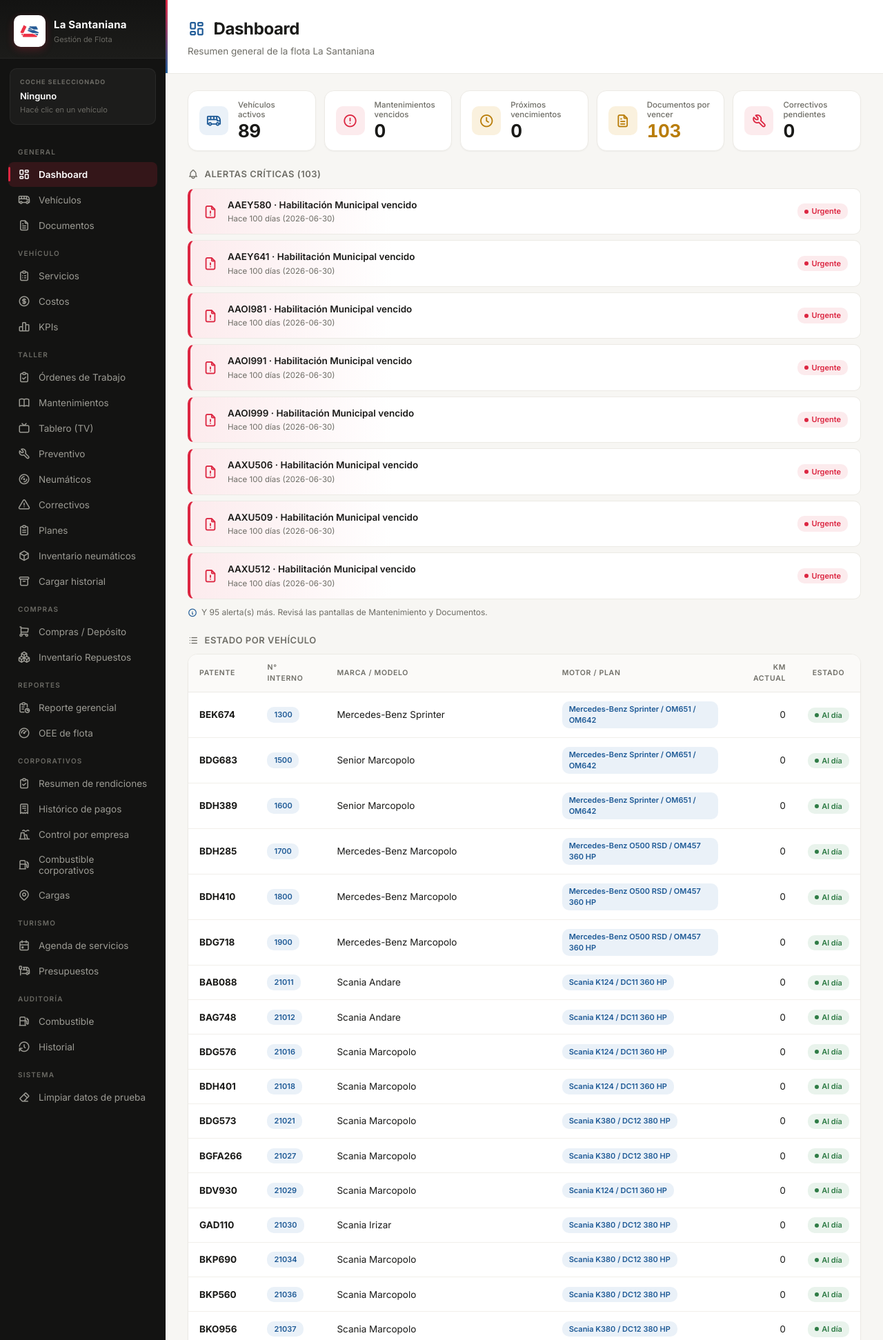
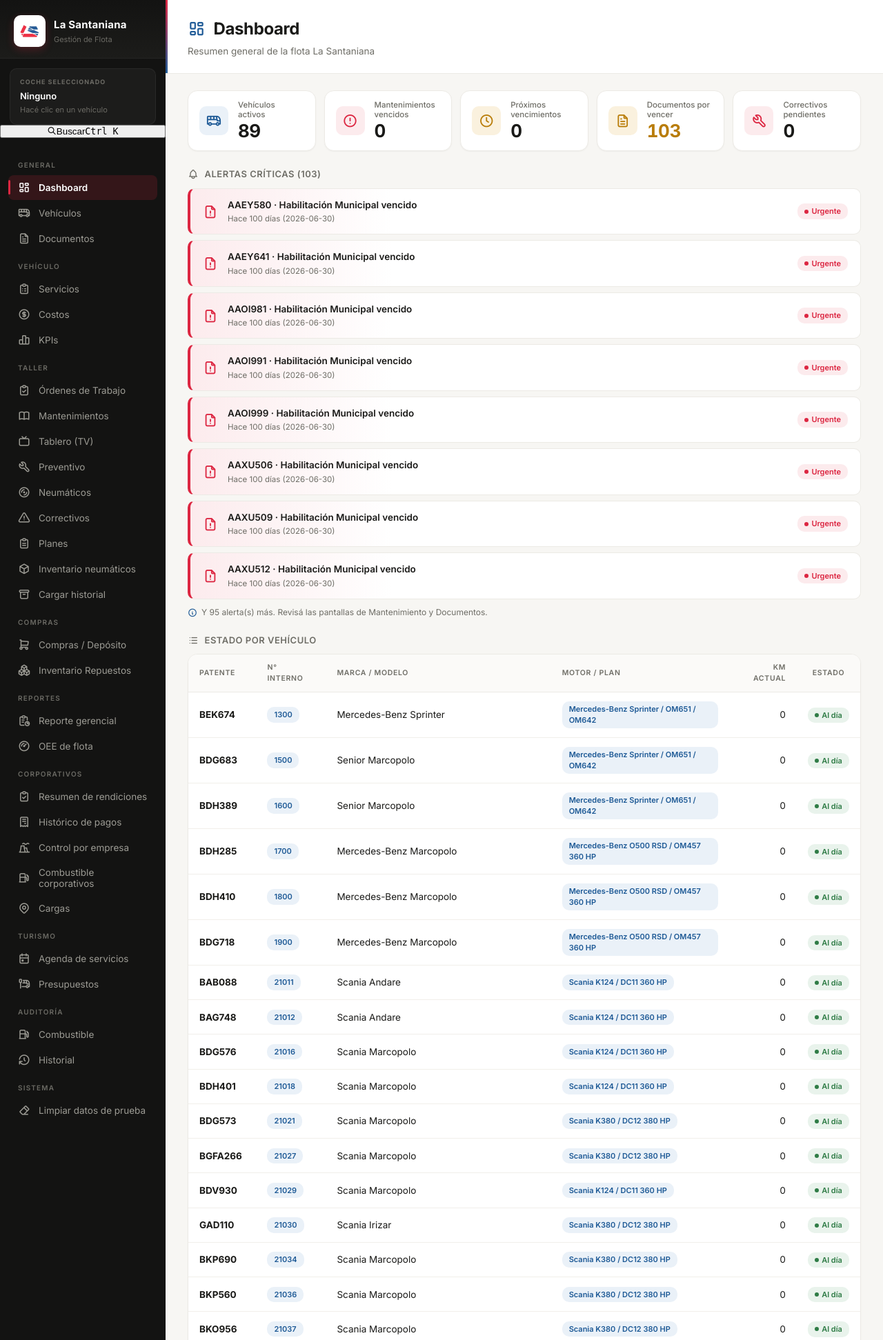
Before and after one commit to marcosmeternicht10-cell/flota-santaniana, a Flask app: page / in a window 1280 px wide. Shown: the top 1943 px of the page at 69% size. Run offline with Flask 3, Linux system fonts and the light colour scheme; a user stored in the database is signed in; data comes from the database, SQL or seed files in the repository; data that the repository does not hold is empty; some libraries are stand-ins or nearby versions.

Commit message:
Add files via upload

```diff
--- a/templates/index.html
+++ b/templates/index.html
@@ -6,7 +6,7 @@
   <title>Gestión de Flota — La Santaniana</title>
   <link rel="preconnect" href="https://fonts.googleapis.com">
   <link rel="preconnect" href="https://fonts.gstatic.com" crossorigin>
-  <link rel="stylesheet" href="https://fonts.googleapis.com/css2?family=Inter:wght@400;500;600;700&display=swap">
+  <link rel="stylesheet" href="https://fonts.googleapis.com/css2?family=Barlow+Semi+Condensed:wght@500;600;700&family=Inter:wght@400;500;600;700&display=swap">
   <link rel="stylesheet" href="https://cdn.jsdelivr.net/npm/@tabler/icons-webfont@3.5.0/dist/tabler-icons.min.css">
   <link rel="stylesheet" href="/static/style.css?v={{ v }}">
 </head>
@@ -34,6 +34,10 @@
         <div class="coche-name" id="cocheName">Ninguno</div>
         <div class="coche-info" id="cocheInfo">Hacé clic en un vehículo</div>
       </div>
+
+      <button class="destino-btn" type="button" onclick="abrirDestino()" title="Buscar un coche o una sección (Ctrl+K)">
+        <i class="ti ti-search"></i><span>Buscar</span><kbd>Ctrl K</kbd>
+      </button>
 
       <nav class="nav">
         <div class="nav-section">General</div>
```
